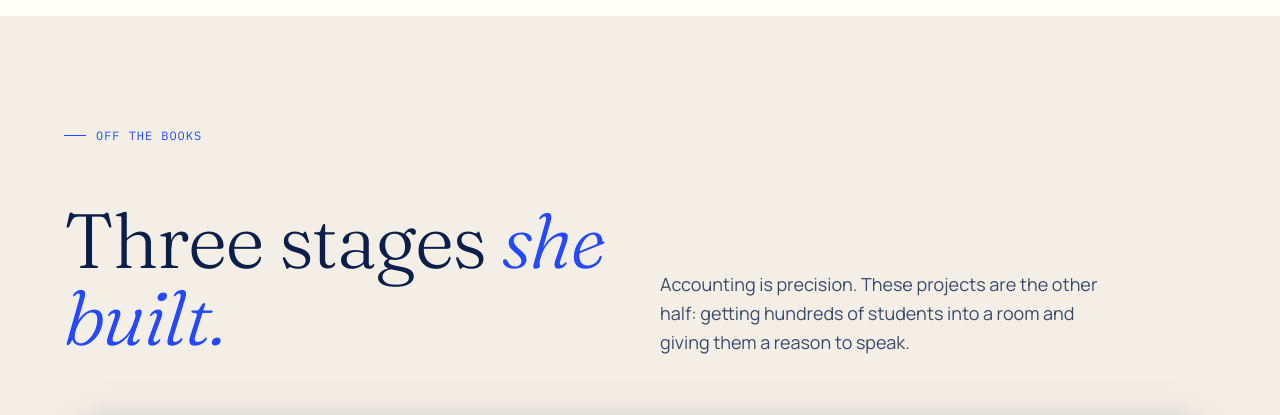
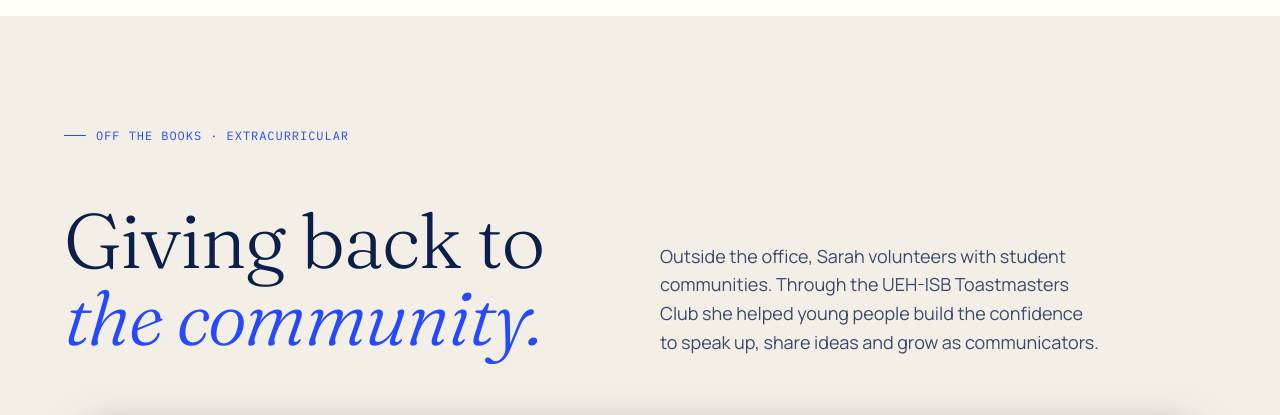
Before and after one commit to sarahuyensam/sarahuyensam.github.io, a plain HTML site: page index.html in a window 1280 px wide. Shown: the part 4520-4935 px from the top of the page. Drawn offline with nearby package versions, Linux system fonts and the light colour scheme.

Commit message:
Reframe projects as extracurricular and community
Co-Authored-By: Claude Opus 5.5 <noreply@anthropic.com>

```diff
--- a/index.html
+++ b/index.html
@@ -216,9 +216,9 @@
 <!-- PODIUM: projects (stacked cards) -->
 <section class="podium" id="podium">
   <div class="podium__head">
-    <p class="mono label">Off the books</p>
-    <h2 class="reveal">Three stages <em>she built.</em></h2>
-    <p class="podium__sub">Accounting is precision. These projects are the other half: getting hundreds of students into a room and giving them a reason to speak.</p>
+    <p class="mono label">Off the books · Extracurricular</p>
+    <h2 class="reveal">Giving back to <em>the community.</em></h2>
+    <p class="podium__sub">Outside the office, Sarah volunteers with student communities. Through the UEH-ISB Toastmasters Club she helped young people build the confidence to speak up, share ideas and grow as communicators.</p>
   </div>
 
   <div class="stack">
```
